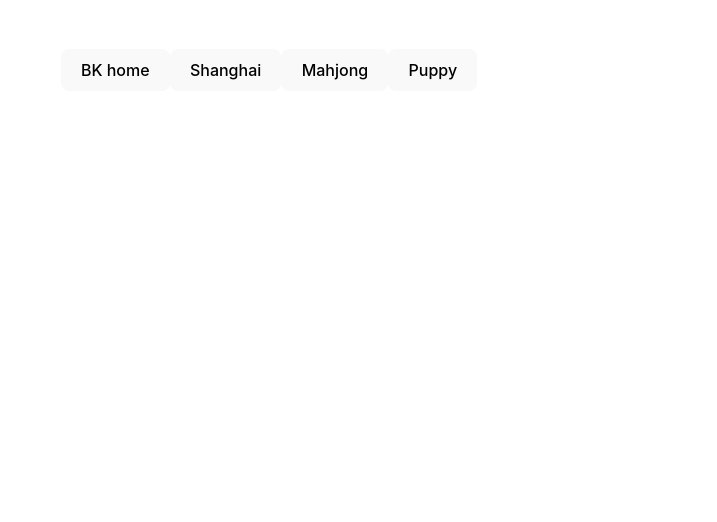
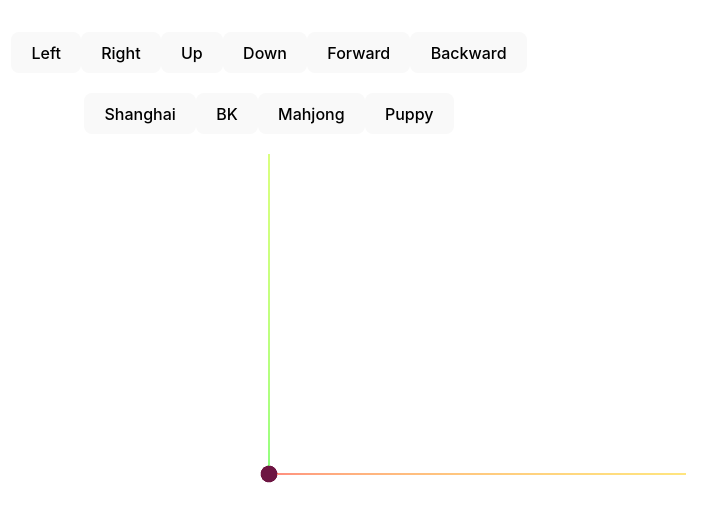
Before and after one commit to Joyceyyzheng/spatial-diary, a React (Vite) app in the folder first/my-r3f-app/: page / in a window 1280 px wide. Shown: the top 522 px of the page, without its empty margins (371-1088 px from the left). Built offline with nearby package versions, Linux system fonts and the light colour scheme.

Commit message:
moving sphere with button

```diff
--- /dev/null
+++ b/first/my-r3f-app/src/components/Sphere.tsx
@@ -0,0 +1,22 @@
+import React from 'react';
+import { Mesh } from 'three';
+import { useFrame } from '@react-three/fiber';
+
+function Sphere({ position }: { position: [number, number, number] }) {
+  const meshRef = React.useRef<Mesh>(null);
+
+
+//   useFrame(() => {
+//     if (meshRef.current) {
+//     }
+//   });
+
+  return (
+    <mesh ref={meshRef} position={position}>
+      <sphereGeometry args={[0.1, 32, 32]} />
+      <meshStandardMaterial color="hotpink" />
+    </mesh>
+  );
+}
+
+export default Sphere;
--- a/first/my-r3f-app/src/components/Viewer.tsx
+++ b/first/my-r3f-app/src/components/Viewer.tsx
@@ -2,23 +2,66 @@ import React, { useState } from 'react';
 import { Canvas } from '@react-three/fiber';
 import { OrbitControls, useGLTF } from '@react-three/drei';
 import { GLTF } from 'three-stdlib';
+import Sphere from './Sphere';
 
 function Model({ url }: { url: string }) {
   const { scene } = useGLTF(url) as GLTF;
+  console.log('Model position:', scene.position);
   return <primitive object={scene} />;
 }
 
 
 function ModelViewer() {
+  //the sphere
+  const [ballPosition, setBallPosition] = useState<[number, number, number]>([0, 0, 0]);
+
+  //moving the sphere
+  const moveBall = (direction: 'left' | 'right' | 'up' | 'down' | 'forward' | 'backward') => {
+    const [x, y, z] = ballPosition;
+    switch (direction) {
+      case 'left':
+        setBallPosition([x - 0.1, y, z]);
+        break;
+      case 'right':
+        setBallPosition([x + 0.1, y, z]);
+        break;
+      case 'up':
+        setBallPosition([x, y + 0.1, z]);
+        break;
+      case 'down':
+        setBallPosition([x, y - 0.1, z]);
+        break;
+      case 'forward':
+        setBallPosition([x, y, z + 0.1]);
+        break;
+      case 'backward':
+        setBallPosition([x, y, z - 0.1]);
+        break;
+      default:
+        break;
+    }
+  };
+
+  //scene loader
   const [modelUrl, setModelUrl] = useState<string | null>(null);
 
   return (
     <div>
       <div style={{ marginBottom: '20px' }}>
-        <button onClick={() => setModelUrl('/models/1221shanghai.glb')}>BK home</button>
-        <button onClick={() => setModelUrl('/models/roomscan_1104.gltf')}>Shanghai</button>
+        <button onClick={() => moveBall('left')}>Left</button>
+        <button onClick={() => moveBall('right')}>Right</button>
+        <button onClick={() => moveBall('up')}>Up</button>
+        <button onClick={() => moveBall('down')}>Down</button>
+        <button onClick={() => moveBall('forward')}>Forward</button>
+        <button onClick={() => moveBall('backward')}>Backward</button>
+      </div>
+
+      <div style={{ marginBottom: '20px' }}>
+        <button onClick={() => setModelUrl('/models/1221shanghai.glb')}>Shanghai</button>
+        <button onClick={() => setModelUrl('/models/roomscan_1104.gltf')}>BK</button>
         <button onClick={() => setModelUrl('/models/iris1.gltf')}>Mahjong</button>
         <button onClick={() => setModelUrl('/models/iris2.gltf')}>Puppy</button>
+
       </div>
 
       <Canvas style={{ width: '90vw', height: '80vh' }}>
@@ -26,6 +69,10 @@ function ModelViewer() {
         <pointLight position={[10, 10, 10]} />
         {modelUrl && <Model url={modelUrl} />}
         <OrbitControls />
+
+        <Sphere position={ballPosition} />
+        <axesHelper args={[5]} />
+
       </Canvas>
     </div>
   );
```
Also changed, not shown: 2 other files (tests, documents, lock files or other folders).
